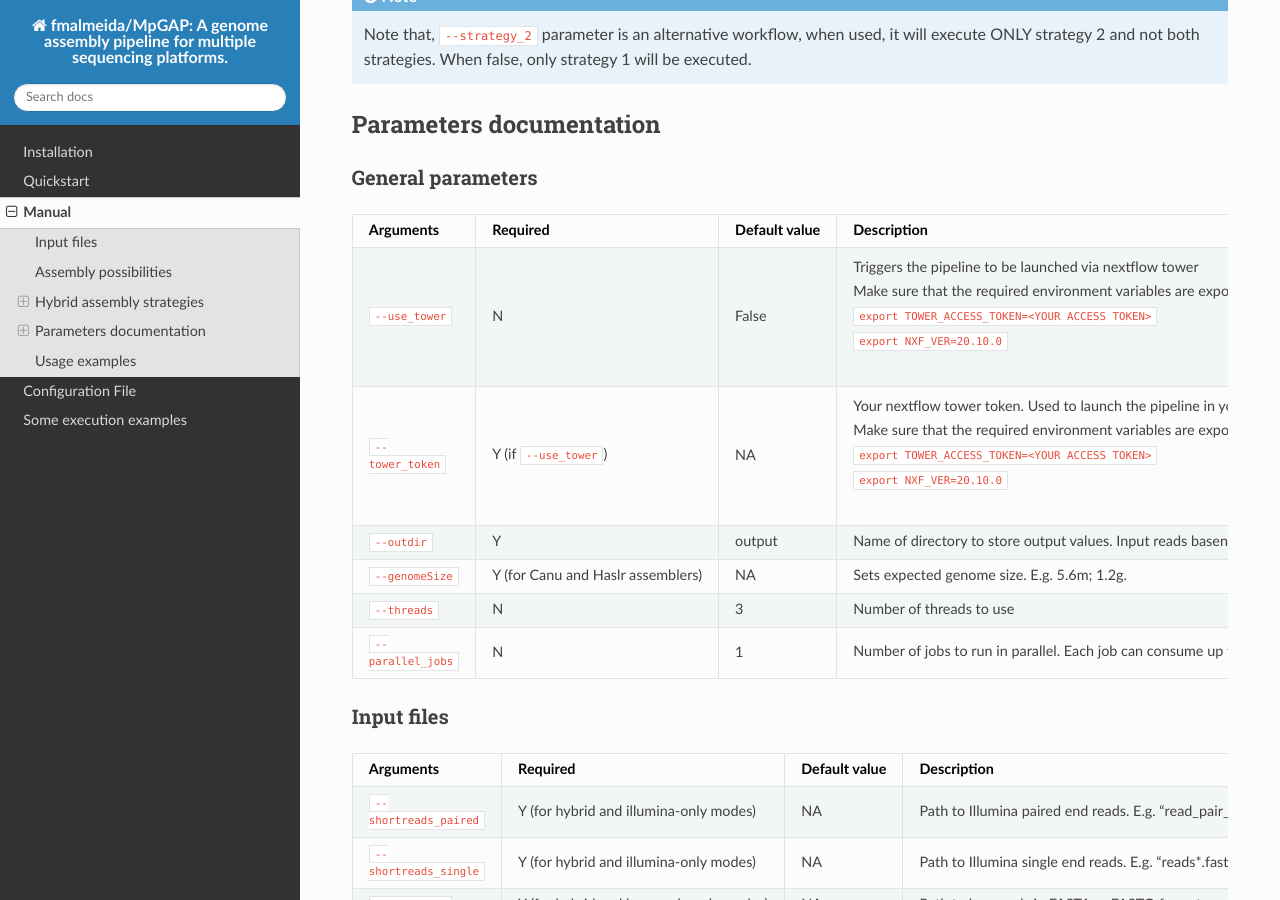
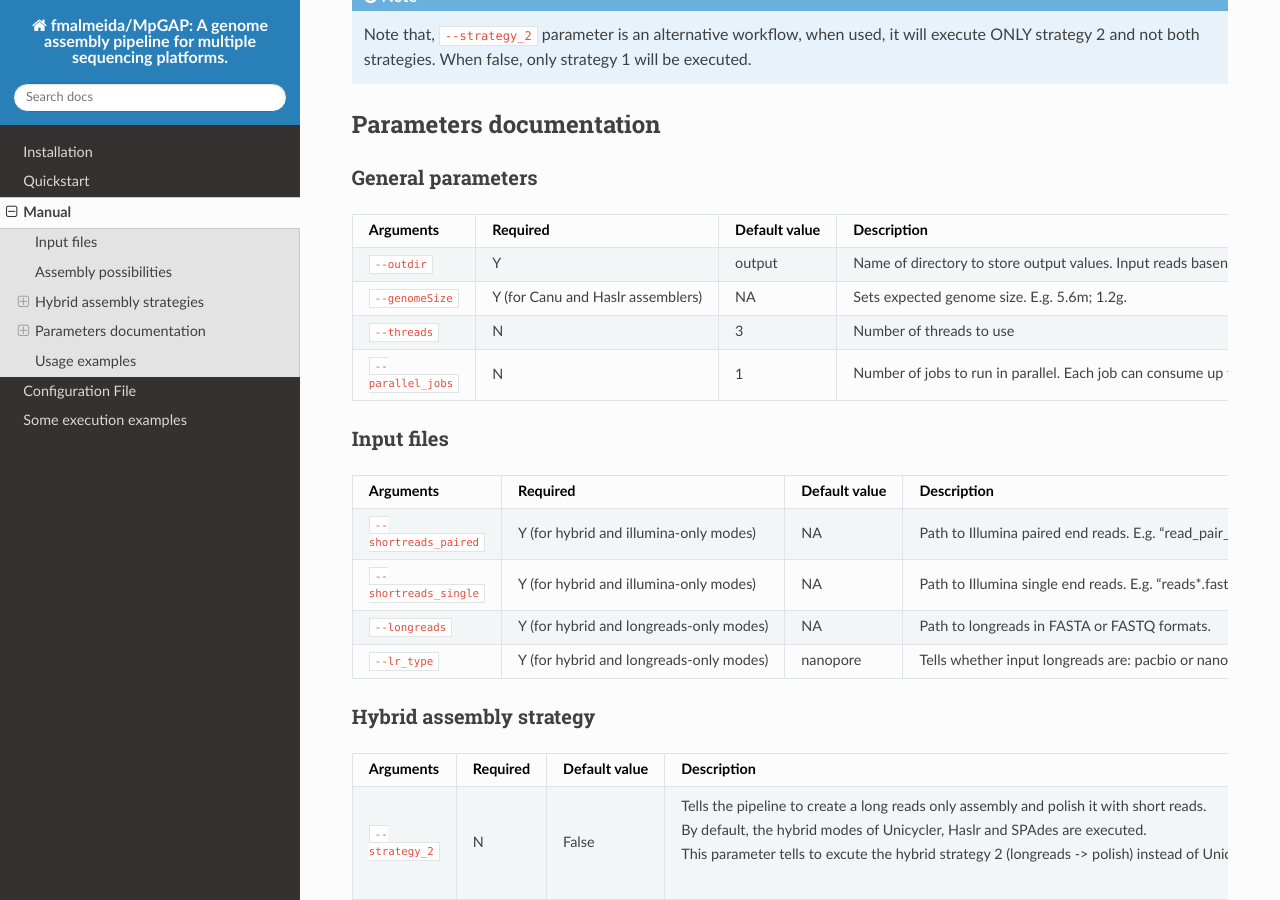
Before and after one commit to fmalmeida/MpGAP, a Sphinx documentation site: the page built from docs/manual.rst, in a window 1280 px wide and 900 px high, scrolled down 1603 px. Built offline with Sphinx 7.4.7 and the Read the Docs theme 2.0.0, drawn with Linux system fonts in a browser that asks for light colours.

Commit message:
ONT and Illumina working!
Docs updated to remove NF tower options

```diff
--- a/docs/manual.rst
+++ b/docs/manual.rst
@@ -81,22 +81,6 @@ General parameters
      - Required
      - Default value
      - Description
-
-   * - ``--use_tower``
-     - N
-     - False
-     - | Triggers the pipeline to be launched via nextflow tower
-       | Make sure that the required environment variables are exported before using NF tower
-       | ``export TOWER_ACCESS_TOKEN=<YOUR ACCESS TOKEN>``
-       | ``export NXF_VER=20.10.0``
-
-   * - ``--tower_token``
-     - Y (if ``--use_tower``)
-     - NA
-     - | Your nextflow tower token. Used to launch the pipeline in your nextflow tower account
-       | Make sure that the required environment variables are exported before using NF tower
-       | ``export TOWER_ACCESS_TOKEN=<YOUR ACCESS TOKEN>``
-       | ``export NXF_VER=20.10.0``
 
    * - ``--outdir``
      - Y
```
Also changed, not shown: docs/config.rst (+0 -20 lines), nextflow_schema.json (+0 -20 lines), 8 other files.
